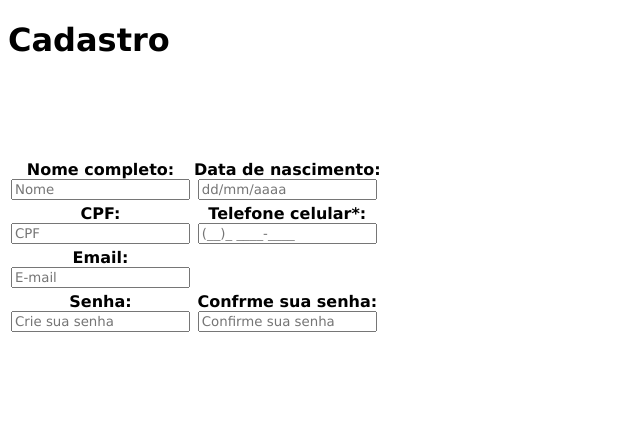
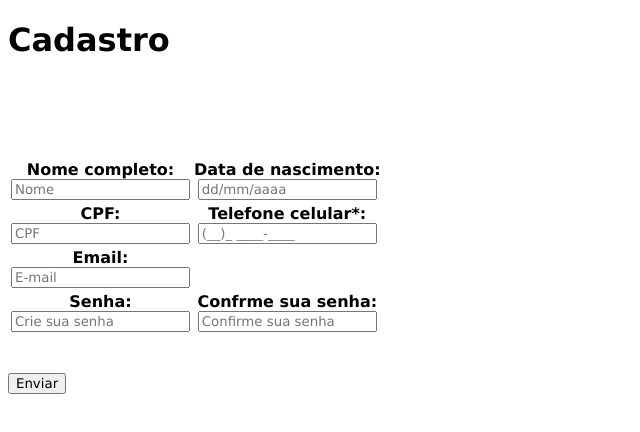
Before and after one commit to llucao03/Projeto-PrinterControl, a plain HTML site: page docs/cadastro.html in a window 1280 px wide. Shown: the whole page, without its empty margins (0-640 px from the left). Drawn offline with Linux system fonts and the light colour scheme.

Commit message:
update cadastro.html

```diff
--- a/docs/cadastro.html
+++ b/docs/cadastro.html
@@ -29,6 +29,9 @@
         <th> <label>Confrme sua senha:</label> <br>
         <input type="password" name="Senha" placeholder="Confirme sua senha"> </th> </tr>
         </table>
+        <br>
+        <br>
+        <input type="submit" value="Enviar" name="submit">
     </form>
 </body>
 </html>
```
